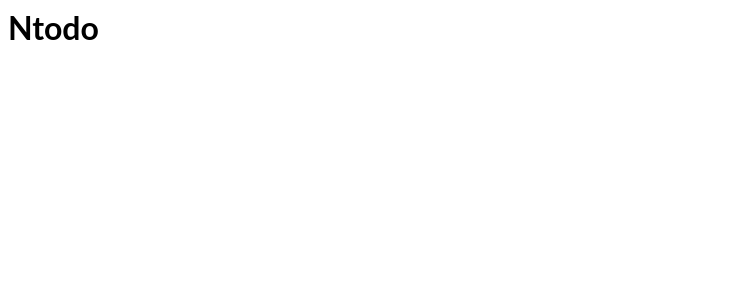
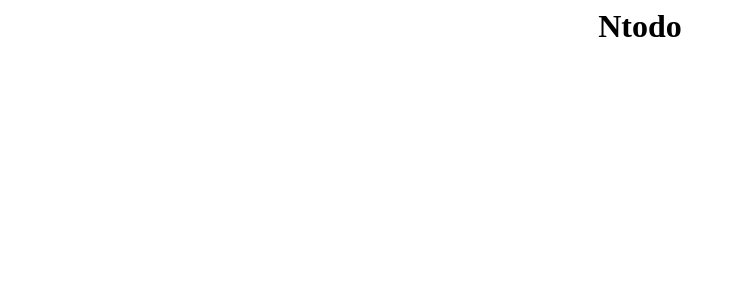
Before and after one commit to navodikakarunasingha/Ntodos, an Angular app: page / in a window 1280 px wide. Shown: the top 300 px of the page, without its empty margins (0-734 px from the left). Built offline with nearby package versions, Linux system fonts and the light colour scheme.

Commit message:
create ntodo title component

```diff
--- /dev/null
+++ b/src/app/ntodotitle/ntodotitle.component.css
@@ -0,0 +1,4 @@
+h1 {
+  font-family: cursive;
+  text-align: center;
+}
--- /dev/null
+++ b/src/app/ntodotitle/ntodotitle.component.html
@@ -0,0 +1 @@
+<h1>{{name}}</h1>
--- a/src/app/ntodotitle/ntodotitle.component.ts
+++ b/src/app/ntodotitle/ntodotitle.component.ts
@@ -2,8 +2,8 @@ import { Component, Input } from '@angular/core';
 
 @Component({
   selector: 'ntodo-title',
-  template: `<h1>{{name}}</h1>`,
-  styles: [`h1 { font-family: Lato; }`]
+  templateUrl: './ntodotitle.component.html',
+  styleUrls: ['./ntodotitle.component.css']
 })
 export class NtodoTitleComponent  {
   @Input() name: string;
```
Also changed, not shown: src/app/ntodotitle.component.ts (deleted, +0 -10 lines).
